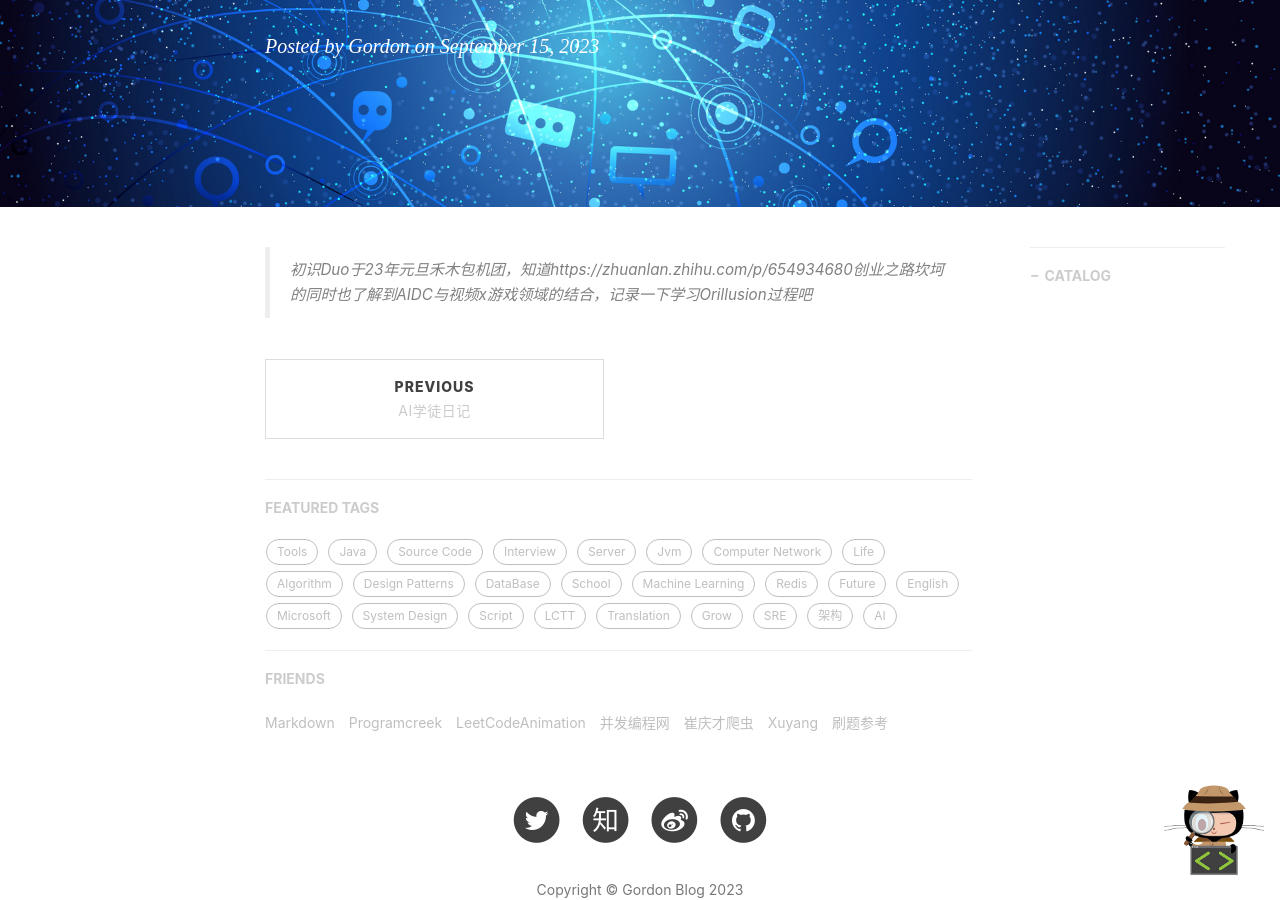
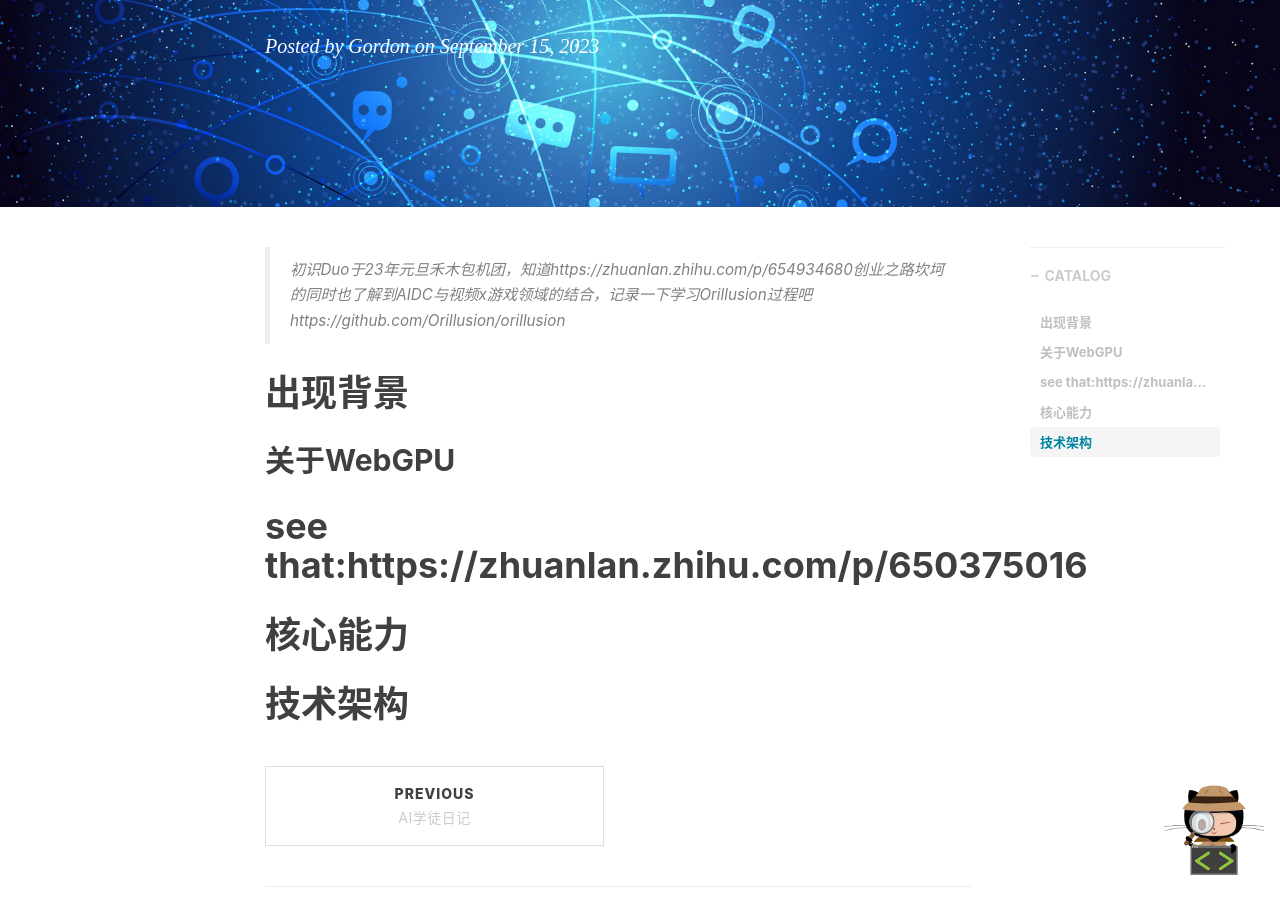
Before and after one commit to Gordon-Deng/Gordon-Deng.github.io, a Jekyll site: the page built from _posts/2023-09-15-初识Orillusion.markdown, in a window 1280 px wide and 900 px high, scrolled down 316 px. Built offline with Jekyll 4.4.1, drawn with Linux system fonts in a browser that asks for light colours; nearby versions of some CDN libraries; comment, search, counter and statistics services are not loaded.

Commit message:
Update 2023-09-15-初识Orillusion.markdown

```diff
--- a/_posts/2023-09-15-初识Orillusion.markdown
+++ b/_posts/2023-09-15-初识Orillusion.markdown
@@ -11,3 +11,13 @@ tags:
 ---
 
 > 初识Duo于23年元旦禾木包机团，知道https://zhuanlan.zhihu.com/p/654934680创业之路坎坷的同时也了解到AIDC与视频x游戏领域的结合，记录一下学习Orillusion过程吧
+> https://github.com/Orillusion/orillusion
+
+# 出现背景
+
+## 关于WebGPU
+
+# see that:https://zhuanlan.zhihu.com/p/650375016
+
+# 核心能力
+# 技术架构
```
